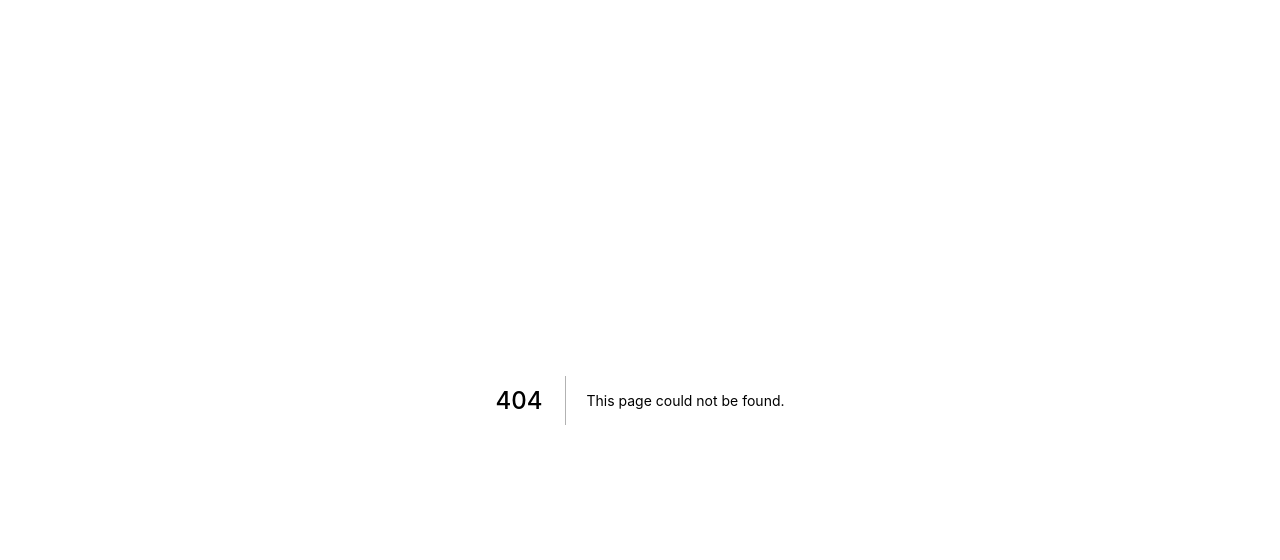
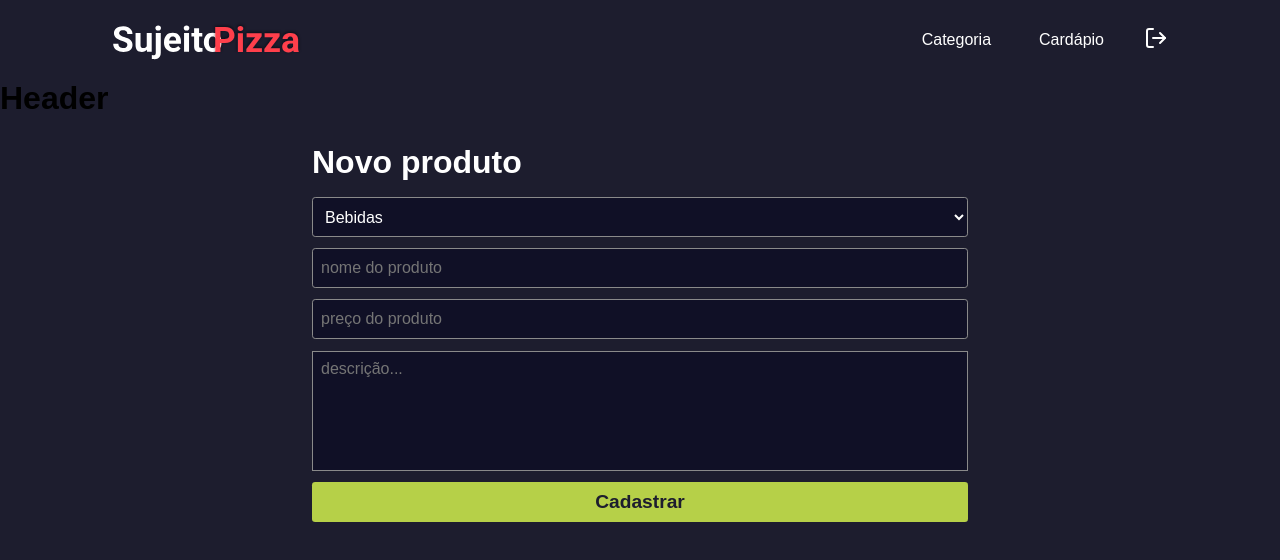
Before and after one commit to wellpinho/react-pizza, a Next.js app: page /product in a window 1280 px wide. Before the commit this address had no page. Shown: the top 560 px of the page. Built offline with nearby package versions, Linux system fonts and the light colour scheme.

Commit message:
✨ NEW FEATURE: create a new product form

```diff
--- a/src/pages/category/index.tsx
+++ b/src/pages/category/index.tsx
@@ -56,6 +56,7 @@ export default function Category() {
   );
 }
 
+// função que verifica se user esta logado caso não ele nãoa cessa esta página
 export const getServerSideProps = canSSRAuth(async (ctx) => {
   return {
     props: {},
--- /dev/null
+++ b/src/pages/product/index.tsx
@@ -0,0 +1,43 @@
+import Head from "next/head";
+import Header from "../../components/ui/header/header";
+
+// just user logged in can access this page
+import { canSSRAuth } from "../../utils/canSSRAuth";
+
+import styles from "./styles.module.scss";
+
+export default function Product() {
+  return (
+    <>
+      <Head>
+        <title>Novo Produto - Love Sushi</title>
+      </Head>
+
+      <Header />
+
+      <main className={styles.container}>
+        <h1>Novo produto</h1>
+
+        <form>
+          <select name="" id="">
+            <option value="">Bebidas</option>
+            <option value="">Pizzas</option>
+          </select>
+
+          <input type="text" placeholder="nome do produto" />
+          <input type="text" placeholder="preço do produto" />
+          <textarea placeholder="descrição..." />
+
+          <button type="submit">Cadastrar</button>
+        </form>
+      </main>
+    </>
+  );
+}
+
+// function for get user logged or dont get access this page
+// export const getServerSideProps = canSSRAuth(async (ctx) => {
+//   return {
+//     props: {},
+//   };
+// });
--- /dev/null
+++ b/src/pages/product/styles.module.scss
@@ -0,0 +1,67 @@
+.container {
+  max-width: 720px;
+  margin: 4rem auto;
+  padding: 0 2rem;
+
+  display: flex;
+  justify-content: space-between;
+  flex-direction: column;
+
+  h1 {
+    color: var(--white);
+  }
+
+  form {
+    display: flex;
+    flex-direction: column;
+    margin: 1rem 0;
+
+    textarea {
+      width: 100%;
+      min-height: 120px;
+      resize: none;
+      margin-bottom: .7rem;
+      color: var(--white);
+      background-color: var(--dark-900);
+      border: 1px solid var(--gray-100);
+      padding: .5rem;
+    }
+
+    select {
+      width: 100%;
+      height: 40px;
+      border-radius: .2rem;
+      margin-bottom: .7rem;
+      color: var(--white);
+      background-color: var(--dark-900);
+      border: 1px solid var(--gray-100);
+      padding: 0 .5rem;
+    }
+
+    input {
+      height: 40px;
+      border-radius: .2rem;
+      margin-bottom: .7rem;
+      color: var(--white);
+      background-color: var(--dark-900);
+      border: 1px solid var(--gray-100);
+      padding: 0 .5rem;
+    }
+
+    button {
+      height: 40px;
+      border-radius: .2rem;
+      border: 0;
+      background-color: var(--green-400);
+      font-size: 1.2rem;
+      font-weight: bold;
+      color: var(--dark-700);
+      transition: .7s;
+      margin-bottom: 1rem;
+
+      &:hover {
+        filter: brightness(1.2);
+      }
+    }
+  }
+}
```
